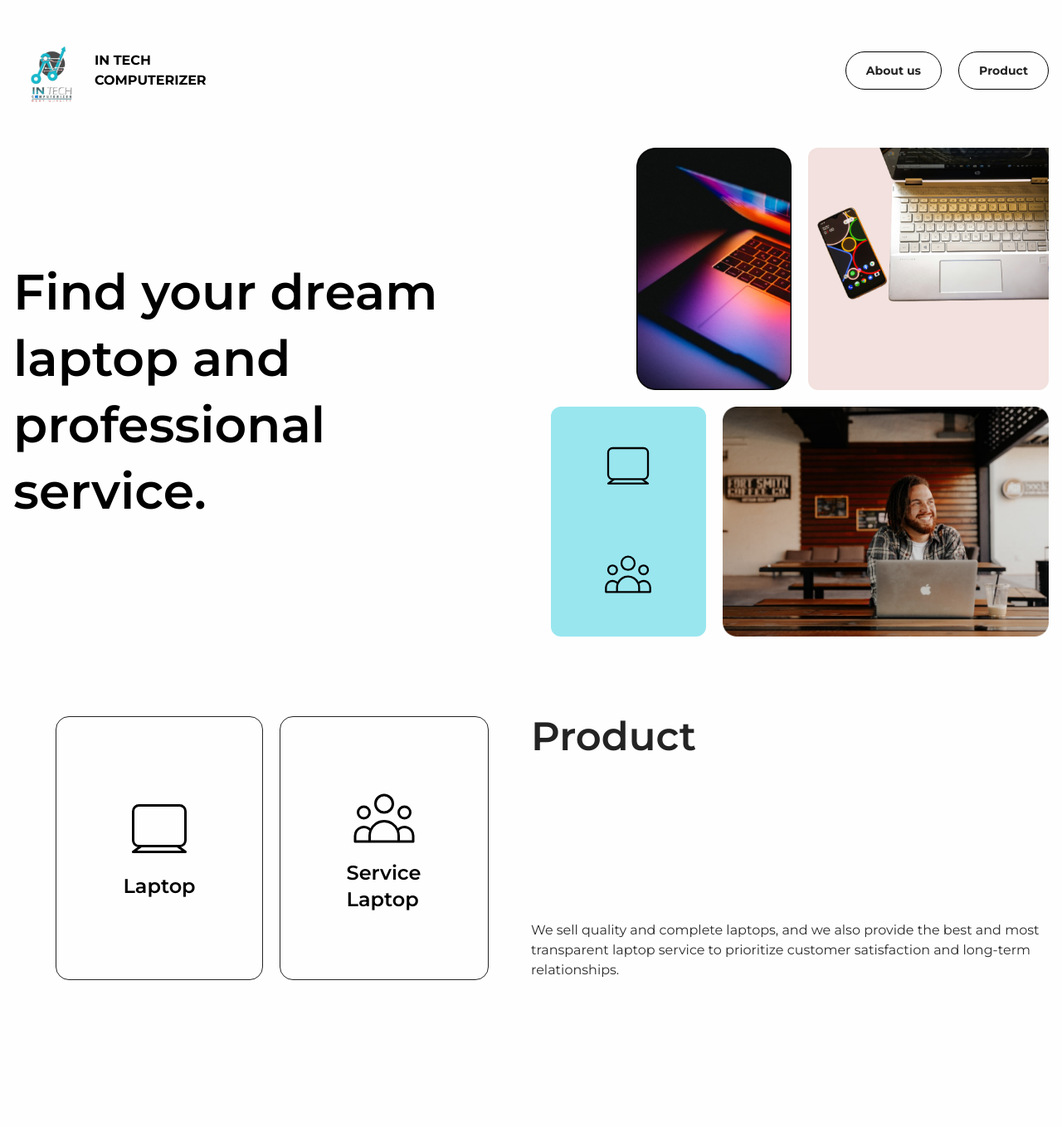
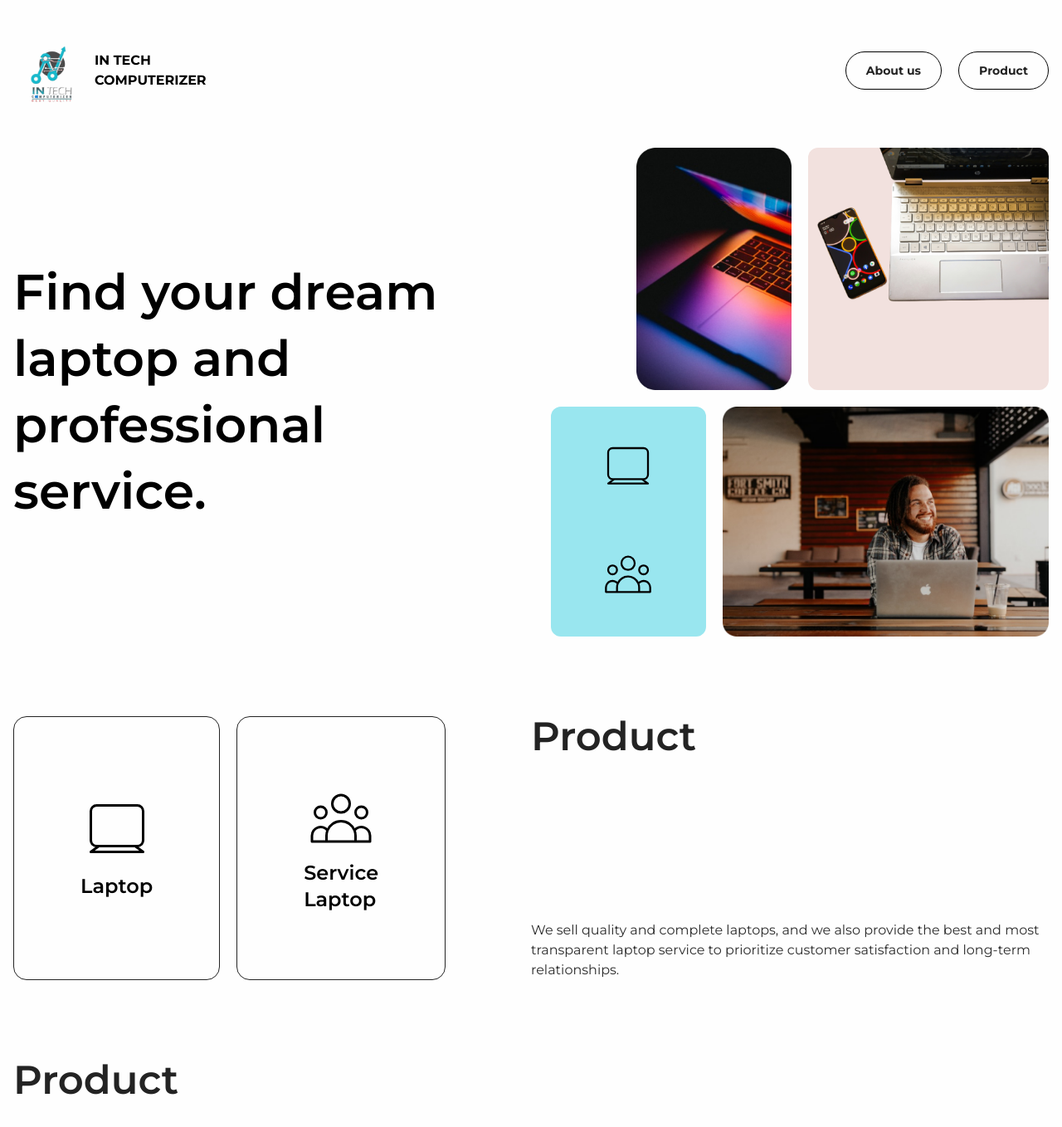
Before and after one commit to intechcompany/intech-computerizer, a React (Vite) app: page / in a window 1280 px wide. Shown: the top 1358 px of the page at 83% size. Before the commit the page ends 1229 px from the top, so only its background shows below. Built offline with nearby package versions, Linux system fonts and the light colour scheme.

Commit message:
Add navbar, hero and product in the In tech computerizer

```diff
--- /dev/null
+++ b/src/components/Gallery.jsx
@@ -0,0 +1,11 @@
+import React from "react";
+
+export default function Gallery() {
+  return (
+    <section className="section py-12 px-4">
+      <div>
+        <h2 className="text-black-2 text-5xl font-semibold mb-10">Product</h2>
+      </div>
+    </section>
+  );
+}
--- a/src/components/Hero.jsx
+++ b/src/components/Hero.jsx
@@ -20,7 +20,7 @@ export default function Hero() {
               <img src={imgHero3} alt="" />
             </div>
             <div className="bg-gray-1 rounded-xl col-end-7 col-span-4 md:col-span-3 ...">
-              <img src={imgHero2} alt="" />
+              <img src={imgHero2} alt="" className="rounded-tr-xl" />
             </div>
             <div className="rounded-xl flex flex-col gap-6 md:gap-16 lg:gap-8 xl:gap-16 items-center justify-center bg-primary col-start-1 col-span-2 ...">
               <img src={iconDesk} alt="" className="w-10 md:w-16" />
--- a/src/components/Product.jsx
+++ b/src/components/Product.jsx
@@ -6,7 +6,7 @@ export default function Product() {
   return (
     <section className="section py-12 px-4">
       <div className="flex flex-col lg:flex-row gap-12 xl:gap-0">
-        <div className="lg:w-1/2 flex gap-5 flex-col justify-center md:flex-row order-2 lg:order-1">
+        <div className="lg:w-1/2 flex gap-5 flex-col justify-center lg:justify-normal md:flex-row order-2 lg:order-1">
           <div className="flex flex-col gap-2 items-center justify-center border border-black-2 rounded-2xl p-20 hover:bg-primary hover:border-primary duration-500 transition-all">
             <img src={iconDesk} alt="" width={84} height={84} />
             <p className="font-semibold text-2xl">Laptop</p>
--- a/src/pages/HomePage.jsx
+++ b/src/pages/HomePage.jsx
@@ -2,6 +2,7 @@ import React from "react";
 import Navbar from "../components/Navbar";
 import Hero from "../components/Hero";
 import Product from "../components/Product";
+import Gallery from "../components/Gallery";
 
 const HomePage = () => {
   return (
@@ -9,6 +10,7 @@ const HomePage = () => {
       <Navbar />
       <Hero />
       <Product />
+      <Gallery />
     </>
   );
 };
```
Also changed, not shown: src/assets/image-hero-3.png.
